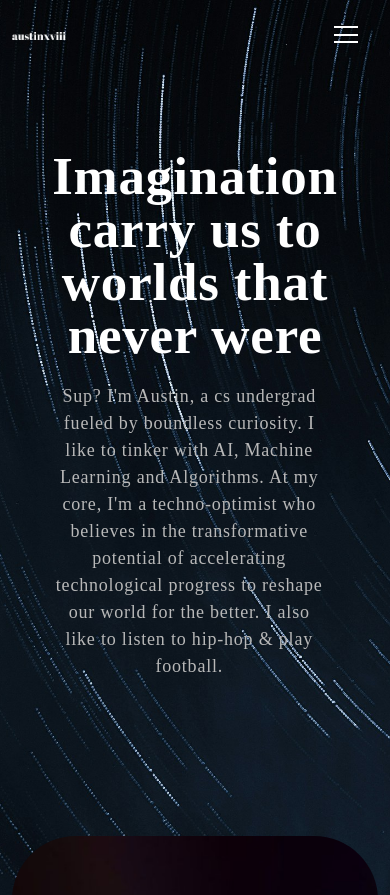
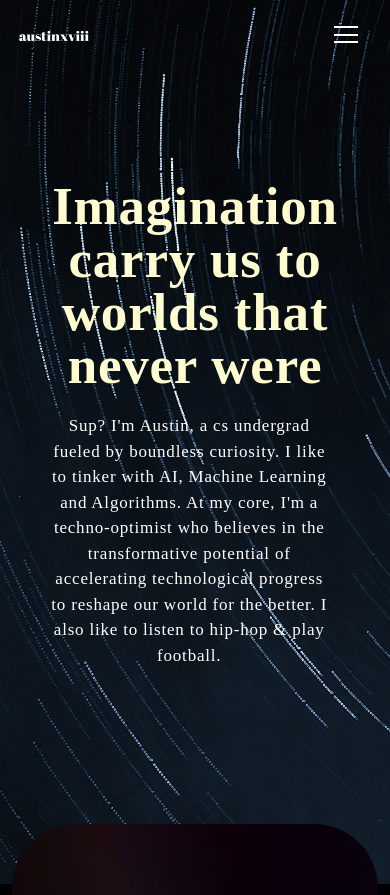
Before and after one commit to austinxviii/austin, a React (Create React App) app: page / in a window 390 px wide. Shown: the top 895 px of the page. Built offline with nearby package versions, Linux system fonts and the light colour scheme; no server answers.

Commit message:
minor changes

```diff
--- a/src/App.css
+++ b/src/App.css
@@ -98,7 +98,7 @@ p.danger {
 
 /************ Navbar Css ************/
 nav.navbar {
-  padding: 18px 7px 0px 0px ;
+  padding: 18px 7px 0px 7px ;
   position: fixed;
   width: 100%;
   top: 0;
@@ -115,7 +115,7 @@ nav.navbar a.navbar-brand {
 
 @media screen and (max-width: 900px) {
   nav.navbar a.navbar-brand {
-    width: 15%;
+    width: 20%;
   }
 }
 
@@ -127,6 +127,19 @@ nav.navbar .navbar-nav .nav-link.navbar-link {
   font-size: 18px;
   opacity: 0.75;
 }
+
+@media screen and (max-width: 1100px) {
+  nav.navbar .navbar-nav .nav-link.navbar-link {
+    font-weight: 400;
+    color: #fff !important;
+    letter-spacing: 0.8px;
+    padding: 0 25px;
+    height: 33px;
+    font-size: 18px;
+    opacity: 0.75;
+  }
+}
+
 nav.navbar .navbar-nav a.nav-link.navbar-link:hover,
 nav.navbar .navbar-nav a.nav-link.navbar-link.active {
     opacity: 1;
@@ -268,7 +281,7 @@ nav.navbar .navbar-toggler[aria-expanded="true"] .navbar-toggler-icon {
 @media screen and (max-width: 900px) {
   .banner {
     margin-top: 0;
-    padding: 0 0 200px 0;
+    padding: 30px 0 200px 0;
     background: url('./Assets/img/retro/trippyStars.jpg');
     background-position: top center;
     background-size: cover;
@@ -298,7 +311,7 @@ nav.navbar .navbar-toggler[aria-expanded="true"] .navbar-toggler-icon {
   }
   .banner p {
     width: 100%;
-    font-size: 18px !important;
+    font-size: 17px !important;
     color: #B8B8B8;
     font-size: 18px;
     letter-spacing: 0.8px;
@@ -308,6 +321,7 @@ nav.navbar .navbar-toggler[aria-expanded="true"] .navbar-toggler-icon {
 }
 
 .banner h1 {
+  color: #FFFDD0;
   font-size: 65px;
   font-weight: 700;
   letter-spacing: 0.8px;
@@ -316,8 +330,8 @@ nav.navbar .navbar-toggler[aria-expanded="true"] .navbar-toggler-icon {
   display: block;
 }
 .banner p {
-  color: #B8B8B8;
-  font-size: 20px;
+  color: #fff;
+  font-size: 19px;
   letter-spacing: 0.8px;
   line-height: 1.5em;
   width: 96%;
@@ -669,7 +683,7 @@ nav.navbar .navbar-toggler[aria-expanded="true"] .navbar-toggler-icon {
   padding: 14px 48px;
   font-size: 18px;
   margin-top: 25px;
-  border-radius: 0;
+  border-radius: 20px;
   position: relative;
   transition: 0.3s ease-in-out;
 }
@@ -690,6 +704,7 @@ nav.navbar .navbar-toggler[aria-expanded="true"] .navbar-toggler-icon {
   left: 0;
   z-index: 0;
   transition: 0.3s ease-in-out;
+  border-radius: 20px;
 }
 .contact form button:hover::before {
   width: 100%;
@@ -725,10 +740,40 @@ nav.navbar .navbar-toggler[aria-expanded="true"] .navbar-toggler-icon {
   margin-top: -122px;
 }
 .newsletter-bx h3 {
+  margin-top: 20px;
   font-weight: 700;
   letter-spacing: 0.5px;
   line-height: 1.2em;
 }
+
+@media screen and (max-width: 1100px) {
+  .newsletter-bx {
+    background: #FFFFFF;
+    border-radius: 55px;
+    color: #121212;
+    padding: 40px 25px 40px 25px;
+    margin-bottom: 80px;
+    margin-top: -105px;
+  }
+  .newsletter-bx h3 {
+    font-weight: 700;
+    font-size: 21px;
+    letter-spacing: 0.5px;
+    line-height: 1.2em;
+  }
+  .new-email-bx button {
+    background: linear-gradient(90.21deg, #AA367C -5.91%, #4A2FBD 111.58%);
+    width: 170px;
+    align-items: center;
+    padding: 20px 10px 25px 10px;
+    color: #fff;
+    font-weight: 500;
+    letter-spacing: 0.5px;
+    border-radius: 18px;
+  }
+}
+
+
 .new-email-bx {
   background: #fff;
   padding: 5px;
@@ -779,6 +824,10 @@ nav.navbar .navbar-toggler[aria-expanded="true"] .navbar-toggler-icon {
 .footer img {
   width: 26%;
 }
+.img-austinxviii{
+  margin-bottom: 30px;
+}
+
 .footer p {
   font-weight: 400;
   font-size: 14px;
--- a/src/Components/Footer.js
+++ b/src/Components/Footer.js
@@ -12,7 +12,7 @@ export const Footer = () => {
         <Row className="align-items-center">
           <MailchimpForm />
           <Col size={12} sm={6}>
-            <img src={logo} alt="Logo" />
+            <img src={logo} className="img-austinxviii" alt="Logo" />
           </Col>
           <Col size={12} sm={6} className="text-center text-sm-end">
             <div className="social-icon">
--- a/src/Components/Newsletter.js
+++ b/src/Components/Newsletter.js
@@ -26,7 +26,7 @@ export const Newsletter = ({ status, message, onValidated }) => {
         <div className="newsletter-bx wow slideInUp">
           <Row>
             <Col lg={12} md={6} xl={5}>
-              <h3>Subscribe to our Newsletter<br></br> & Never miss latest updates</h3>
+              <h3>Subscribe to the Newsletter</h3>
               {status === 'sending' && <Alert>Sending...</Alert>}
               {status === 'error' && <Alert variant="danger">{message}</Alert>}
               {status === 'success' && <Alert variant="success">{message}</Alert>}
```
